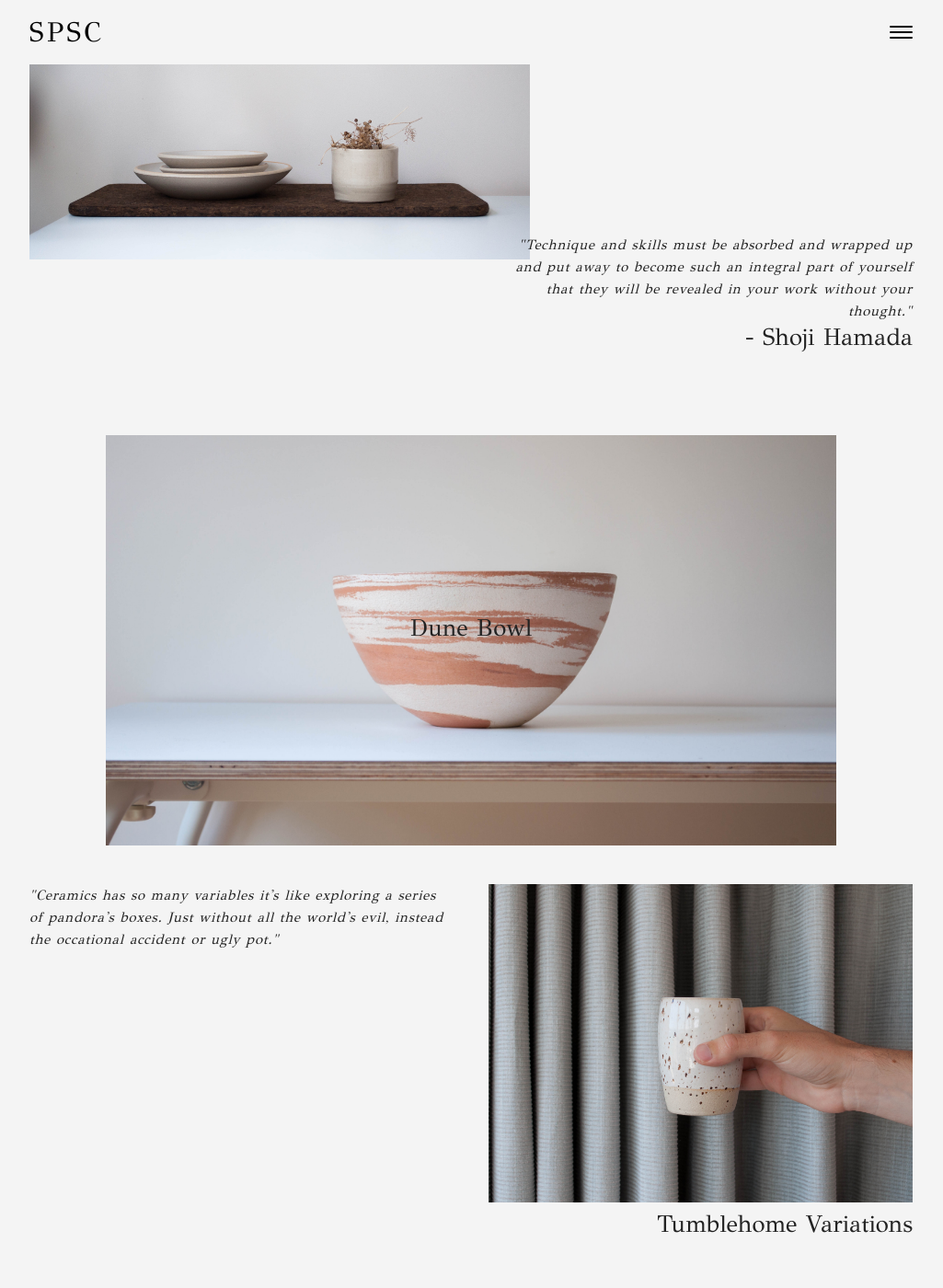
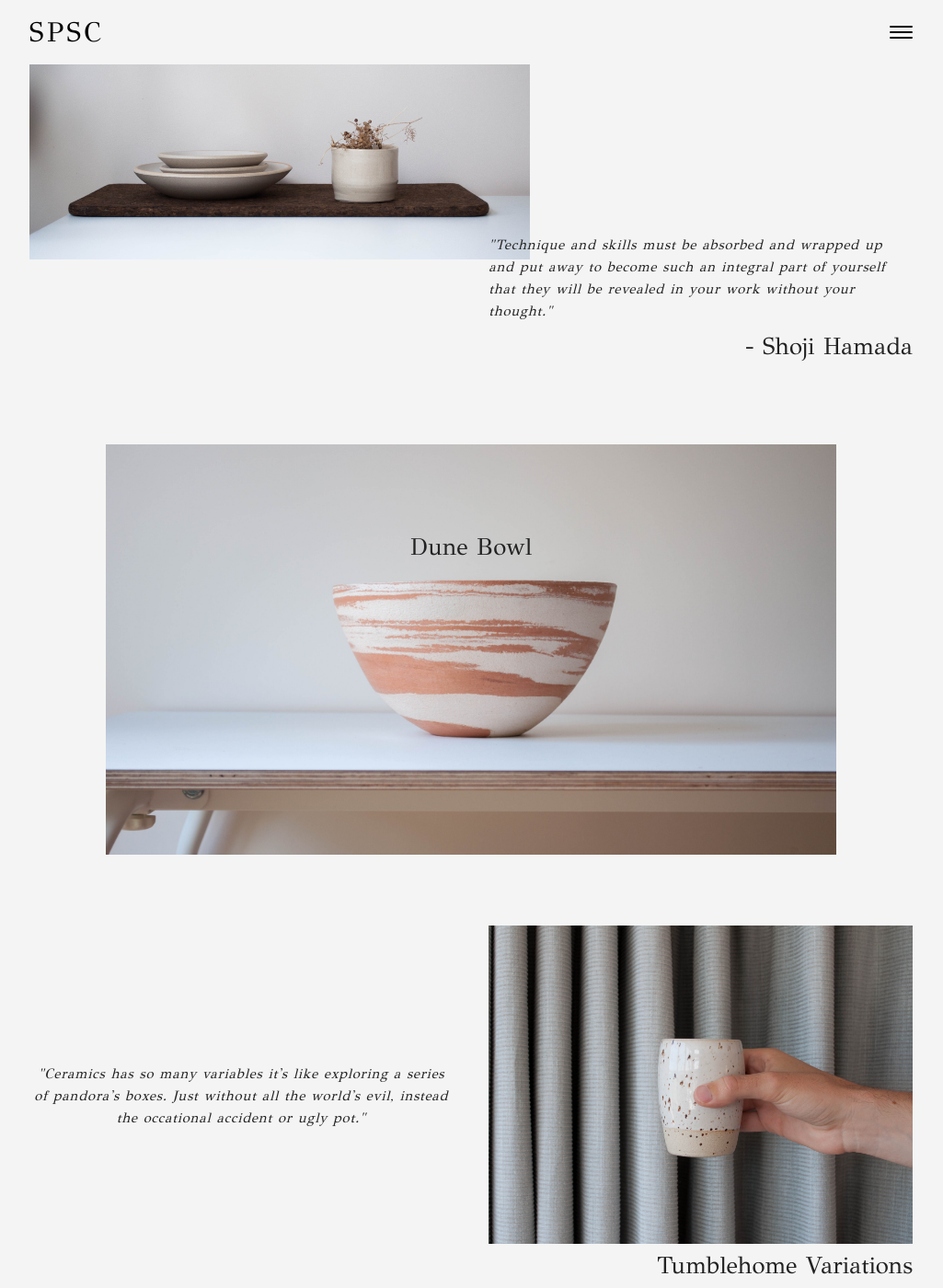
Before and after one commit to Matt-Stocks/spsc-local-repo, a Jekyll site: the page built from index.md, in a window 1280 px wide and 1400 px high, scrolled down 1185 px. Shown: the whole window at 92% size, without its empty margins (128-1153 px from the left). Built offline with Jekyll 4.4.1, drawn with Linux system fonts in a browser that asks for light colours.

Commit message:
homepage spacing fix

```diff
--- a/_layouts/homepage.html
+++ b/_layouts/homepage.html
@@ -21,11 +21,9 @@
   –––––––––––––––––––––––––––––––––––––––––––––––––– -->
   <link rel="stylesheet" href="css/skeleton.css">
   <link rel="stylesheet" href="css/normalize.css">
+  <link rel="stylesheet" href="css/generic.css">
   <link rel="stylesheet" href="css/nav-foot.css">
   <link rel="stylesheet" href="css/homepage.css">
-  <link rel="stylesheet" href="css/generic.css">
-  <!---<link rel="stylesheet" href="../css/custom_styles.css">--->
-  <link rel="stylesheet" href="css/test.css">
   <link rel="stylesheet" href="css/burger-ani.css">
   <!-- Favicon
   –––––––––––––––––––––––––––––––––––––––––––––––––– -->
@@ -75,20 +73,20 @@
 
       <div class="container">
         <div class="row">
-          <div class="spaced none-clearing six columns offset-by-six" id="quote-row">
+          <div class="spaced none-clearing six columns offset-by-six">
             <p class= "right-align quote" id="hamada-quote">"Technique and skills must be absorbed and wrapped up and put away to become such an integral part of yourself that they will be revealed in your work without your thought."</p>
-            <h2 class= "right-align" id="credit"> - Shoji Hamada</h2>
+            <h2 class= "right-align"> - Shoji Hamada</h2>
           </div>
         </div>
       </div>
 
       <div class="container">
-        <div class="centralised-row row">
-          <div class="spaced div-align-center double-space-clearing vw-div ten columns offset-by-one" id="dune-bowl-row">
+        <div class="row">
+          <div class="spaced double-space-clearing vw-div ten columns offset-by-one">
             <div>
               <img class="content-img" id="" src="images/dune-bowl.jpg"></img>
             </div>
-            <h2 class="absolute-center center-overlay" id="dune-bowl-title">Dune Bowl</h2>
+            <h2 class="absolute-center" id="dune-bowl-title">Dune Bowl</h2>
           </div>
         </div>
       </div>
@@ -108,10 +106,10 @@
       </div>
 
       <div class="container">
-        <div class="row" id="spray-series-row">
+        <div class="row">
           <div class="spaced double-space-clearing vw-div ten columns">
             <div>
-              <img class="content-img" id="spray-series-img" src="images/spray-series.jpg"></img>
+              <img class="content-img" src="images/spray-series.jpg"></img>
             </div>
             <h2 class="absolute-center" id="dune-bowl-title">Spray Series</h2>
           </div>
@@ -120,9 +118,9 @@
 
       <div class="container">
         <div class="spaced row">
-          <div class="div-align-center double-space-clearing eight columns offset-by-two" id="five-element-row">
+          <div class="double-space-clearing eight columns offset-by-two" id="five-element-row">
             <img class="content-img" id="five-element-img" src="images/five-element.jpg"></img>
-            <div class="right-overlay center-align" id="five-element-title">
+            <div class="center-align" id="five-element-title">
               <h2>Five Element Feast</h2>
               <p class="quote center-align"> Designed in Collaboration with Tom Hunt</p>
             </div>
@@ -151,7 +149,7 @@
           </div>
 
           <div class="center-align one-half column">
-            <div>
+            <div class="mobile-spacer">
               <h2> Pourer &amp; Dripper</h2>
               <p class= "quote">"Designed in collaboration with Origin Coffee Roasters"</p>
             </div>
@@ -161,11 +159,11 @@
 
       <div class="container">
         <div class="row">
-          <div class="vw-div spaced double-space-clearing eight columns offset-by-four" id="">
+          <div class="vw-div spaced double-space-clearing eight columns offset-by-four">
             <div>
               <img class="content-img" id="five-element-img" src="images/sea-of-greens.jpg"></img>
             </div>
-            <div class="absolute-center" id="sea">
+            <div class="absolute-center" id="sea-of-greens">
               <h2>Sea of Greens</h2>
             </div>
           </div>
--- a/css/generic.css
+++ b/css/generic.css
@@ -8,9 +8,19 @@
   padding-top: 3.5rem;
 }
 
+.mobile-spacer {
+  margin-top: 3.5rem;
+  margin-bottom: 3.5rem;
+}
+
 @media (min-width: 550px) {
   .none-clearing {
     margin-top: -7rem;
+  }
+
+  .mobile-spacer {
+    margin-top: 0;
+    margin-bottom: 0;
   }
 
   .double-space-clearing {
@@ -21,6 +31,10 @@
 /***** Alignment *****/
 .right-align {
   text-align: right;
+}
+
+.center-align {
+  text-align: center;
 }
 
 /***** General *****/
--- a/css/homepage.css
+++ b/css/homepage.css
@@ -78,3 +78,121 @@
 }
 
 /*** Hamada Quote Row ***/
+
+#hamada-quote {
+  padding-bottom: 1rem;
+}
+
+
+@media (min-width: 550px) {
+  #hamada-quote {
+    text-align: left;
+    padding-bottom: 1rem;
+  }
+}
+
+/*** Dune Bowl Row ***/
+
+#dune-bowl-title {
+  top: 30%;
+}
+
+/*** Pandora Quote Row ***/
+#tumblehome-variations {
+  padding-top: 3.5rem;
+}
+
+#tumblehome-variations-img {
+  max-width: 80%;
+}
+
+@media (min-width: 550px) {
+  #pandora-quote {
+    display: flex;
+    align-items: center;
+  }
+
+  #tumblehome-variations-img {
+    max-width: 100%;
+  }
+}
+
+/*** Spray Series Row ***/
+
+@media (min-width: 550px) {
+}
+
+/*** Five Element Row ***/
+#five-element-title {
+  padding: 2rem 0 0 0;
+}
+
+@media (min-width: 550px) {
+  #five-element-title {
+    width: 40%;
+    position: absolute;
+    top: 50%;
+    left: 85%;
+    transform: translate(-50%, -30%);
+    backface-visibility: hidden;
+  }
+}
+
+@media (min-width: 700px) {
+  #five-element-title {
+    width: 33.33%;
+  }
+}
+
+/*** Five Element Design Row ***/
+
+#five-element-design-image {
+  max-width: 80%;
+  margin-right: 0;
+  margin-left: auto;
+}
+
+@media (min-width: 550px) {
+  .flex-end-row {
+    display: flex;
+    flex-direction: row;
+    justify-content: flex-end;
+    align-items: flex-end;
+  }
+
+  #five-element-design-title-div {
+    order: 1;
+  }
+
+  #five-element-design-image-div {
+    order: 2;
+    width: 65%;
+  }
+
+  #five-element-design-image {
+    max-width: 100%;
+  }
+
+  #five-element-design-title {
+    margin-bottom: 0;
+    padding-right: 1rem;
+    text-align: right;
+  }
+}
+
+/*** Pourer & Dripper Row ***/
+/* NONE */
+
+/*** Sea Of Greens Row ***/
+
+#sea-of-greens {
+  top: 30%;
+  display: absolute;
+}
+
+@media (min-width: 550px) {
+  #sea-of-greens {
+    left: 0;
+    margin-left: -5%;
+  }
+}
--- a/css/test.css
+++ b/css/test.css
@@ -1,13 +1,6 @@
-#sea {
-  top: 30%;
-  display: absolute;
-}
+
 
 @media (min-width: 550px) {
-  #sea {
-    left: 0;
-    margin-left: -5%;
-  }
 }
 
 @media (min-width: 700px) {
```
Also changed, not shown: 5 other files.
